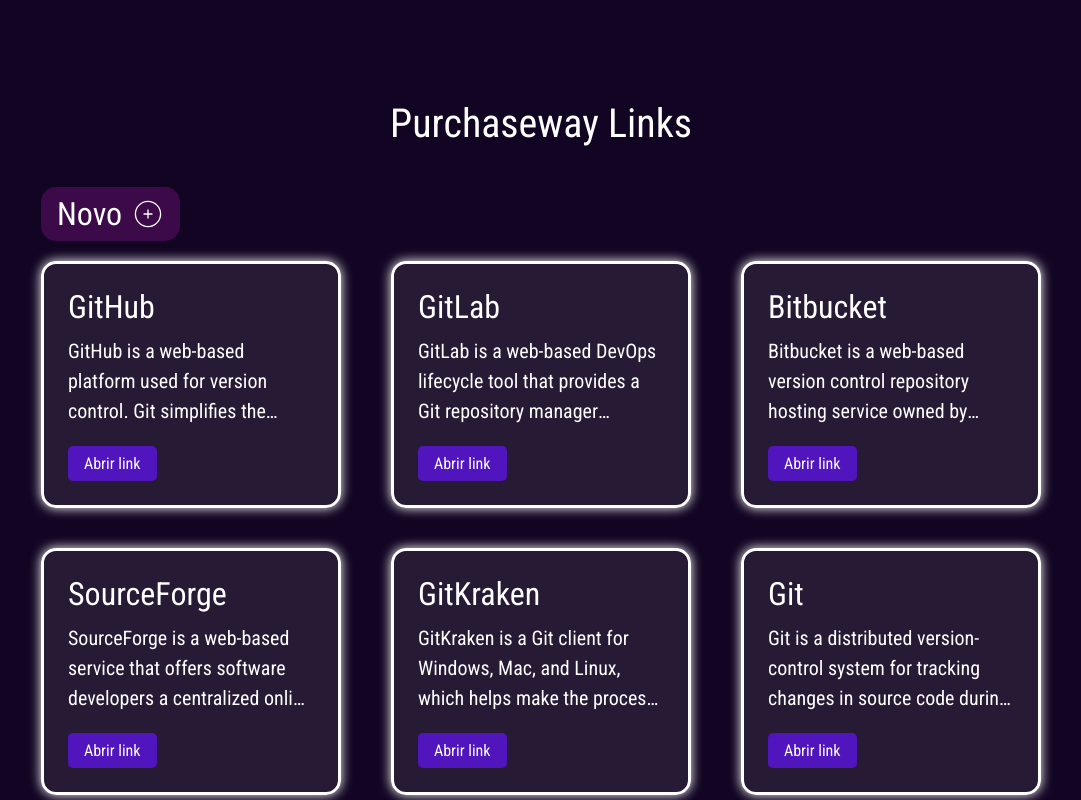
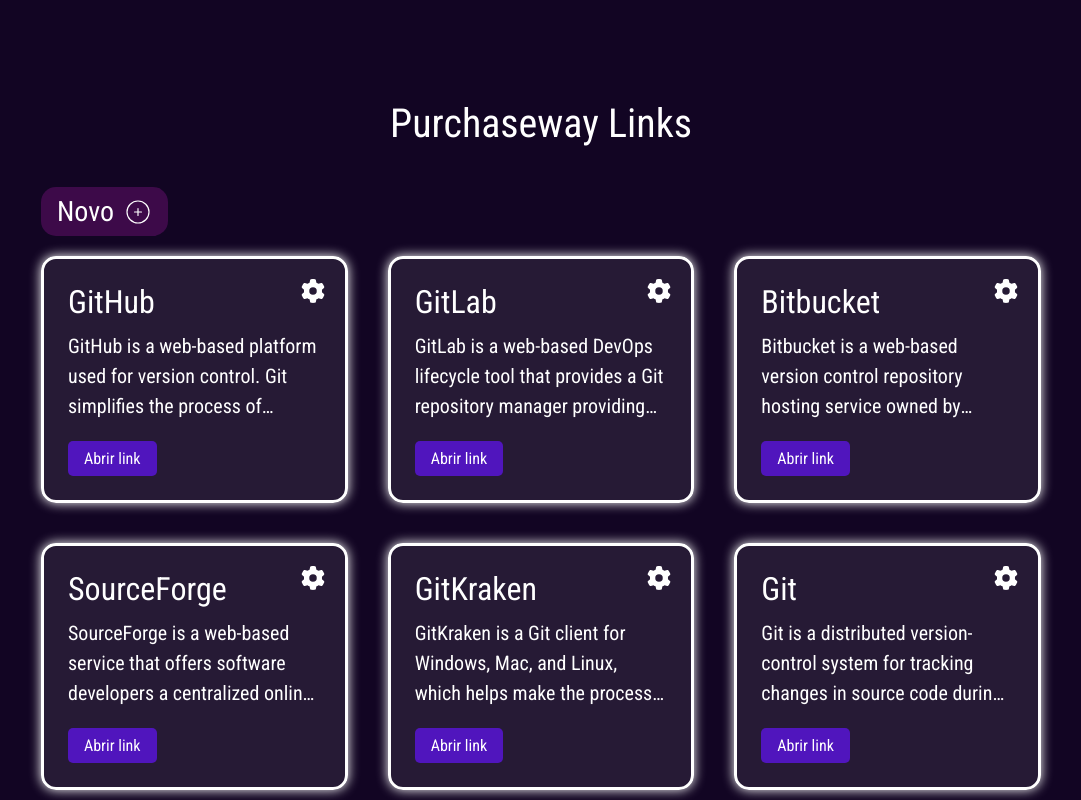
Before and after one commit to KevinWillyan456/purchaseway-links, a React (Vite) app: page / in a window 1280 px wide. Shown: the whole page, without its empty margins (99-1180 px from the left). Built offline with nearby package versions, Linux system fonts and the light colour scheme.

Commit message:
feat: melhorias no estilo dos botões e cards

```diff
--- a/src/components/Button.css
+++ b/src/components/Button.css
@@ -1,8 +1,9 @@
 .button {
+    transition: 200ms;
     border-radius: 15px;
     background: var(--dark-blue);
     color: var(--color-white);
-    font-size: 32px;
+    font-size: 28px;
     border: none;
     padding: 8px 16px;
     display: flex;
@@ -11,3 +12,6 @@
     gap: 10px;
     cursor: pointer;
 }
+.button:hover {
+    background: var(--primary-blue);
+}
--- a/src/components/Card.css
+++ b/src/components/Card.css
@@ -1,5 +1,6 @@
 .card {
-    width: 300px;
+    position: relative;
+    min-width: 300px;
     min-height: 200px;
     border-radius: 15px;
     border: 3px solid var(--color-white);
@@ -37,9 +38,27 @@
     margin-top: 20px;
 }
 .card .card-url a {
+    transition: 200ms;
     color: var(--color-white);
     font-size: 16px;
     background: var(--primary-blue);
     padding: 8px 16px;
     border-radius: 5px;
+    outline: none;
 }
+.card .card-url a:hover,
+.card .card-url a:focus {
+    background: var(--secondary-blue);
+}
+.card .card-config {
+    transition: 200ms;
+    position: absolute;
+    top: 20px;
+    right: 20px;
+    display: flex;
+    cursor: pointer;
+    font-size: 24px;
+}
+.card .card-config:hover {
+    color: var(--primary-blue);
+}
--- a/src/components/Card.tsx
+++ b/src/components/Card.tsx
@@ -1,3 +1,4 @@
+import { FaGear } from 'react-icons/fa6'
 import './Card.css'
 
 interface CardProps {
@@ -18,6 +19,9 @@
                     Abrir link
                 </a>
             </div>
+            <div className="card-config">
+                <FaGear />
+            </div>
         </article>
     )
 }
--- a/src/components/Main.css
+++ b/src/components/Main.css
@@ -12,9 +12,10 @@
     padding-bottom: 40px;
 }
 .container-cards {
+    display: grid;
+    grid-template-columns: repeat(auto-fill, minmax(300px, 1fr));
     margin-top: 20px;
     margin-bottom: 40px;
-    display: flex;
     justify-content: space-between;
     flex-wrap: wrap;
     gap: 40px;
--- a/src/index.css
+++ b/src/index.css
@@ -11,13 +11,16 @@
     --darker-blue: #120523;
     --light-blue: #e0daf7;
     --primary-blue: #5015bd;
-    --secondary-blue: #5015bd;
+    --secondary-blue: #027fe9;
 }
 body {
     background: var(--darker-blue, #120523);
     min-height: 100vh;
     color: var(--color-white);
 }
+body::-webkit-scrollbar {
+    display: none;
+}
 a {
     text-decoration: none;
     color: var(--color-white);
```
